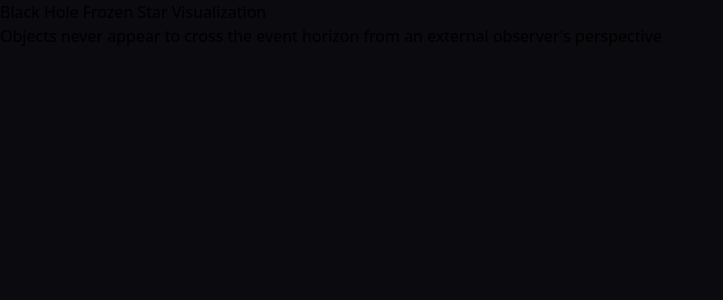
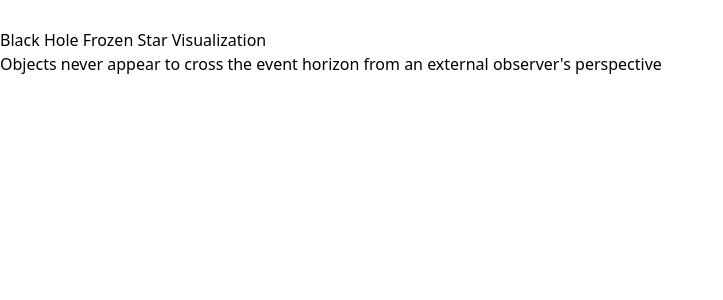
Before and after one commit to mvelinsky/frozen-stars, a Vue app: page / in a window 1280 px wide. Shown: the top 300 px of the page, without its empty margins (0-723 px from the left). Built offline with nearby package versions, Linux system fonts and the light colour scheme.

Commit message:
claude.md update app is just a shell now

```diff
--- a/src/App.vue
+++ b/src/App.vue
@@ -12,12 +12,13 @@ const engine = ref<BlackHoleEngine>(new BlackHoleEngine({
   nObserver: nObserver.value,   // observer 10×rs above horizon (r = 11rs)
 }))
 
-console.log(engine);
+console.log(engine.value.getPhotonN);
+console.log(engine.value);
 </script>
 
 <template>
   <div class="app">
-    <h1>Black Hole Frozen Star Visualization</h1>
+    <h1 class="pt-[28px]">Black Hole Frozen Star Visualization</h1>
     <p class="subtitle">
       Objects never appear to cross the event horizon from an external observer's perspective
     </p>
@@ -29,27 +30,3 @@ console.log(engine);
     </div>
   </div>
 </template>
-
-<style scoped>
-</style>
-
-<style>
-* {
-  box-sizing: border-box;
-  margin: 0;
-  padding: 0;
-}
-
-body {
-  background: #0a0a0f;
-  min-height: 100vh;
-}
-
-input {
-  font-family: inherit;
-}
-
-button {
-  font-family: inherit;
-}
-</style>
```
Also changed, not shown: 1 other file (tests, documents, lock files or other folders).
